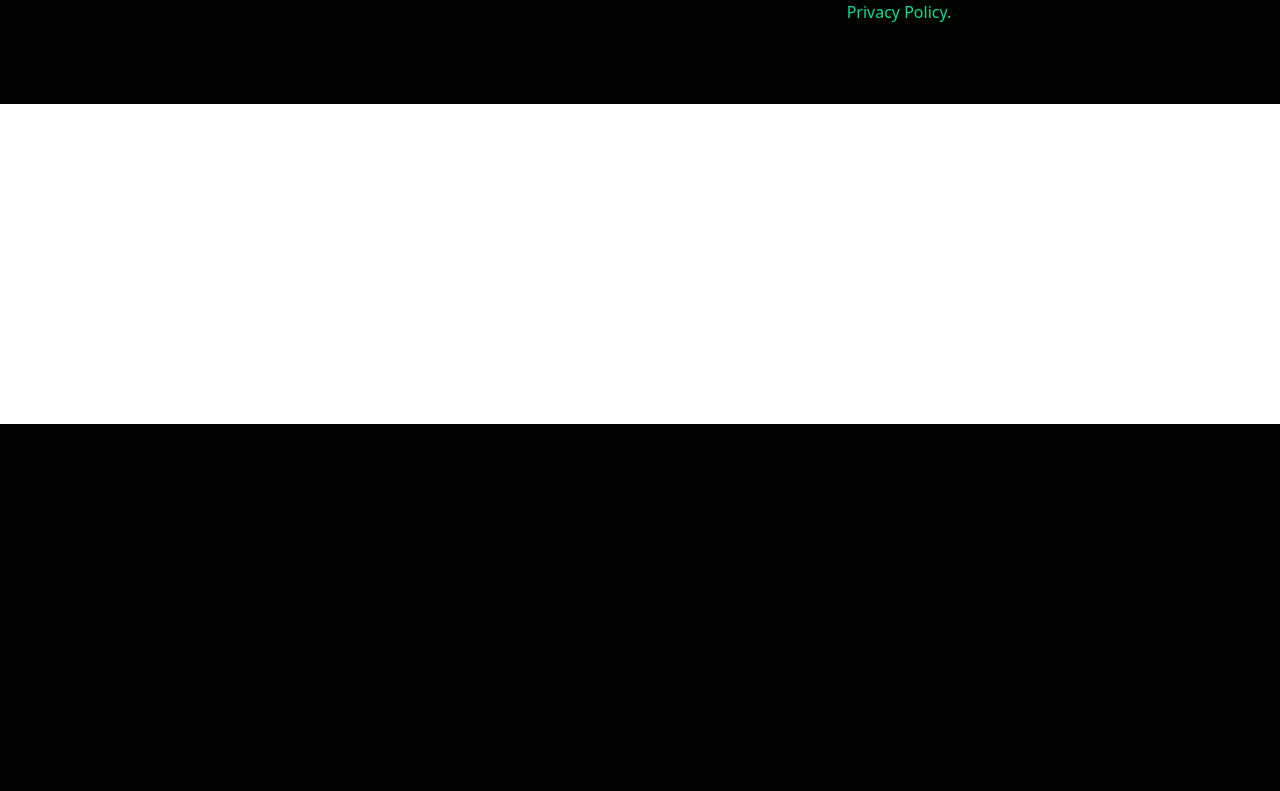
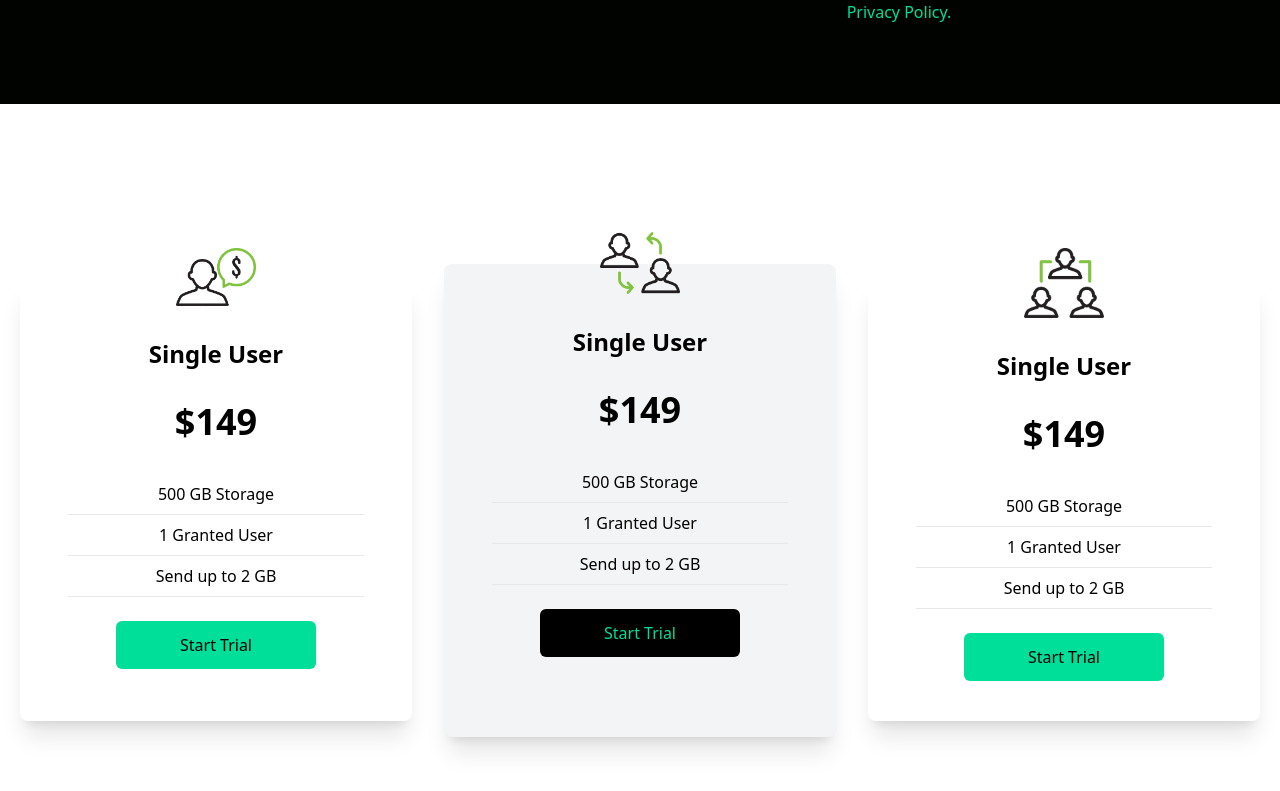
Before and after one commit to Typher7/finance-web, a React (Create React App) app: page / in a window 1280 px wide. Shown: the part 1577-2368 px from the top of the page. Before the commit the page ends 2001 px from the top, so only its background shows below. Built offline with nearby package versions, Linux system fonts and the light colour scheme.

Commit message:
Cards component done

```diff
--- a/src/components/Cards.jsx
+++ b/src/components/Cards.jsx
@@ -1,10 +1,45 @@
 import React from 'react'
+import Single from '../assets/single.png'
+import Double from '../assets/double.png'
+import Triple from '../assets/triple.png'
 
 const Cards = () => {
   return (
     <div className='w-full py-40 px-4 bg-white'>
         <div className='max-w-[1240px] mx-auto grid md:grid-cols-3 gap-8'>
-
+            <div className='w-full shadow-xl flex flex-col p-4 my-4 rounded-lg  hover:scale-105 duration-300'>
+                <img className='w-20 mx-auto mt-[-3rem] bg-white' src={Single} alt="/" />
+                <h2 className='text-2xl font-bold text-center py-8'>Single User</h2>
+                <p className='text-center text-4xl font-bold '>$149</p>
+                <div className='text-center font-medium'>
+                    <p className='py-2 border-b mx-8 mt-8'>500 GB Storage</p>
+                    <p className='py-2 border-b mx-8 '>1 Granted User</p>
+                    <p className='py-2 border-b mx-8 '>Send up to 2 GB</p>
+                </div>
+                <button className="bg-[#00df9a] w-[200px] text-black rounded-md font-medium my-6  mx-auto py-3">Start Trial</button>
+            </div>
+            <div className='w-full shadow-xl bg-gray-100 flex flex-col p-4 md:my-0 my-8 rounded-lg  hover:scale-105 duration-300'>
+                <img className='w-20 mx-auto mt-[-3rem] bg-transparent' src={Double} alt="/" />
+                <h2 className='text-2xl font-bold text-center py-8'>Single User</h2>
+                <p className='text-center text-4xl font-bold '>$149</p>
+                <div className='text-center font-medium'>
+                    <p className='py-2 border-b mx-8 mt-8'>500 GB Storage</p>
+                    <p className='py-2 border-b mx-8 '>1 Granted User</p>
+                    <p className='py-2 border-b mx-8 '>Send up to 2 GB</p>
+                </div>
+                <button className="bg-black text-[#00df9a] w-[200px] rounded-md font-medium my-6  mx-auto py-3">Start Trial</button>
+            </div>
+            <div className='w-full shadow-xl flex flex-col p-4 my-4 rounded-lg  hover:scale-105 duration-300'>
+                <img className='w-20 mx-auto mt-[-3rem] bg-white' src={Triple} alt="/" />
+                <h2 className='text-2xl font-bold text-center py-8'>Single User</h2>
+                <p className='text-center text-4xl font-bold '>$149</p>
+                <div className='text-center font-medium'>
+                    <p className='py-2 border-b mx-8 mt-8'>500 GB Storage</p>
+                    <p className='py-2 border-b mx-8 '>1 Granted User</p>
+                    <p className='py-2 border-b mx-8 '>Send up to 2 GB</p>
+                </div>
+                <button className="bg-[#00df9a] w-[200px] text-black rounded-md font-medium my-6  mx-auto py-3">Start Trial</button>
+            </div>
         </div>
 
     </div>
```
